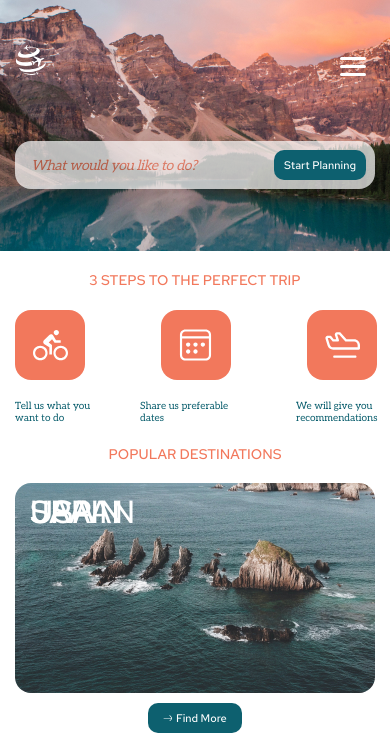
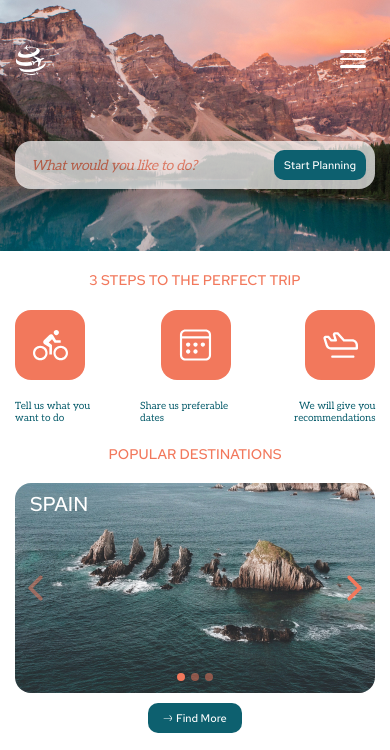
Before and after one commit to Altynay88/Travel, a website: page travel/index.html in a window 390 px wide. Shown: the top 750 px of the page. Drawn offline with Linux system fonts and the light colour scheme; a web font is replaced by a local one.

Commit message:
feat: added slider buttons

```diff
--- a/travel/index.html
+++ b/travel/index.html
@@ -25,7 +25,7 @@
     <header>
         <div class="header">
             <div class="wrapper header__wrapper">
-                <span class="header__mobile-logo"> <img src="../images/logo.svg" alt=""></span>
+                <span class="header__mobile-logo"><object data="images/logo.svg" type="image/svg+xml"></object></span>
                 <a class="header__logo" href="#">Travel Portal</a>
                 <nav class="header__navigation">
                     <ul class="navigation">
@@ -38,8 +38,10 @@
                 <div class="header__button">
                     <button class="button">Login</button>
                 </div>
-                <span class="humburger">
-                    <span class="humburger__line"></span>
+                <span class="burger">
+                    <div class="burger-bar"></div>
+                    <div class="burger-bar"></div>
+                    <div class="burger-bar"></div>
                 </span>
             </div>
         </div>
@@ -70,7 +72,7 @@
                     <div class="steps__icons-inner steps__icons-middle">
                         <span class="steps__icons-square"><object data="images/calendar.svg"
                                 type="image/svg+xml"></object></span>
-                        <p  class="steps__text-mobile steps__text-middle">Share us preferable dates </p>
+                        <p class="steps__text-mobile steps__text-middle">Share us preferable dates </p>
                     </div>
                     <div class="steps__icons-inner  steps__icons-last">
                         <span class="steps__icons-square"><object data="images/plane.svg"
@@ -98,17 +100,24 @@
                     </div>
                 </div>
                 <div class="destinations__slider-mobile">
+                    <img class="destinations__arrow-left" src="images/vector-left.svg" alt="arrow-left">
+                    <img class="destinations__arrow-right" src="images/Vector-right.svg" alt="arrow-right">
                     <div class="destinations__slide-mobile">
-                        <img  class="destinations__img-mobile" src="images/island-mobile.jpg" alt="Spain">
+                        <img class="destinations__img-mobile" src="images/island-mobile.jpg" alt="Spain">
                         <p class="destinations__text-mobile"><span>Spain</span></p>
                     </div>
                     <div class="destinations__slide-mobile">
-                        <img  class="destinations__img-mobile" src="images/japan-mobile.jpg" alt="Japan">
-                        <p class="destinations__text-mobile"><span>Japan</span></p>
+                        <img class="destinations__img-mobile" src="images/japan-mobile.jpg" alt="Japan">
+                        <!-- <p class="destinations__text-mobile"><span>Japan</span></p> -->
                     </div>
                     <div class="destinations__slide-mobile">
-                        <img  class="destinations__img-mobile" src="images/usa-mobile.jpg" alt="USA">
-                        <p class="destinations__text-mobile"><span>USA</span></p>
+                        <img class="destinations__img-mobile" src="images/usa-mobile.jpg" alt="USA">
+                        <!-- <p class="destinations__text-mobile"><span>USA</span></p> -->
+                    </div>
+                    <div class="destinations__dots-mobile">
+                        <button class="dot dot--active"></button>
+                        <button class="dot"></button>
+                        <button class="dot"></button>
                     </div>
                 </div>
                 <div class="destinations__dots">
@@ -130,7 +139,8 @@
                             <img class="stories__img" src="images/thailand.jpg" alt="Thailand">
                             <div class="stories__inner__content">
                                 <h3>10 Photos of Attractive Thailand</h3>
-                                <p class="stories__text">Lorem ipsum dolor sit amet, consectetur adipiscing elit, sed do eiusmod tempor
+                                <p class="stories__text">Lorem ipsum dolor sit amet, consectetur adipiscing elit, sed do
+                                    eiusmod tempor
                                     incididunt
                                     ut labore et dolore magna aliqua. Ut enim ad minim veniam, quis nostrud exercitation
                                     ullamco laboris nisi ut aliquip ex ea commodo consequat. Duis aute irure dolor in
@@ -140,7 +150,11 @@
                                     id
                                     est laborum.Lorem ipsum dolor sit amet, consectetur adipiscing elit...</p>
                                 <p class="stories__mobile-text">
-                                        Lorem ipsum dolor sit amet, consectetur adipiscing elit, sed do eiusmod tempor incididunt ut labore et dolore magna aliqua. Ut enim ad minim veniam, quis nostrud exercitation ullamco laboris nisi ut aliquip ex ea commodo consequat. Duis aute irure dolor in reprehenderit in voluptate velit esse cillum dolore eu fugiat nulla.Lorem ipsum dolor sit a...
+                                    Lorem ipsum dolor sit amet, consectetur adipiscing elit, sed do eiusmod tempor
+                                    incididunt ut labore et dolore magna aliqua. Ut enim ad minim veniam, quis nostrud
+                                    exercitation ullamco laboris nisi ut aliquip ex ea commodo consequat. Duis aute
+                                    irure dolor in reprehenderit in voluptate velit esse cillum dolore eu fugiat
+                                    nulla.Lorem ipsum dolor sit a...
                                 </p>
                                 <a class="stories__link" href="#">Read More</a>
                             </div>
@@ -149,7 +163,8 @@
                             <img class="stories__img" src="images/utah.jpg" alt="Utah">
                             <div class="stories__inner__content">
                                 <h3>Canyonlands National Park, Utah</h3>
-                                <p class="stories__text">Lorem ipsum dolor sit amet, consectetur adipiscing elit, sed do eiusmod tempor
+                                <p class="stories__text">Lorem ipsum dolor sit amet, consectetur adipiscing elit, sed do
+                                    eiusmod tempor
                                     incididunt
                                     ut labore et dolore magna aliqua. Ut enim ad minim veniam, quis nostrud exercitation
                                     ullamco laboris nisi ut aliquip ex ea commodo consequat. Duis aute irure dolor in
@@ -159,7 +174,11 @@
                                     id
                                     est laborum.Lorem ipsum dolor sit amet, consectetur adipiscing elit...</p>
                                 <p class="stories__mobile-text">
-                                        Lorem ipsum dolor sit amet, consectetur adipiscing elit, sed do eiusmod tempor incididunt ut labore et dolore magna aliqua. Ut enim ad minim veniam, quis nostrud exercitation ullamco laboris nisi ut aliquip ex ea commodo consequat. Duis aute irure dolor in reprehenderit in voluptate velit esse cillum dolore eu fugiat nulla.Lorem ipsum dolor sit a...
+                                    Lorem ipsum dolor sit amet, consectetur adipiscing elit, sed do eiusmod tempor
+                                    incididunt ut labore et dolore magna aliqua. Ut enim ad minim veniam, quis nostrud
+                                    exercitation ullamco laboris nisi ut aliquip ex ea commodo consequat. Duis aute
+                                    irure dolor in reprehenderit in voluptate velit esse cillum dolore eu fugiat
+                                    nulla.Lorem ipsum dolor sit a...
                                 </p>
                                 <a class="stories__link" href="#">Read More</a>
                             </div>
@@ -168,7 +187,8 @@
                             <img class="stories__img" src="images/mountains.jpg" alt="Mountains">
                             <div class="stories__inner__content">
                                 <h3>I left my heart in the Mountains!</h3>
-                                <p  class="stories__text">Lorem ipsum dolor sit amet, consectetur adipiscing elit, sed do eiusmod tempor
+                                <p class="stories__text">Lorem ipsum dolor sit amet, consectetur adipiscing elit, sed do
+                                    eiusmod tempor
                                     incididunt
                                     ut labore et dolore magna aliqua. Ut enim ad minim veniam, quis nostrud exercitation
                                     ullamco laboris nisi ut aliquip ex ea commodo consequat. Duis aute irure dolor in
@@ -178,7 +198,11 @@
                                     id
                                     est laborum.Lorem ipsum dolor sit amet, consectetur adipiscing elit...</p>
                                 <p class="stories__mobile-text">
-                                        Lorem ipsum dolor sit amet, consectetur adipiscing elit, sed do eiusmod tempor incididunt ut labore et dolore magna aliqua. Ut enim ad minim veniam, quis nostrud exercitation ullamco laboris nisi ut aliquip ex ea commodo consequat. Duis aute irure dolor in reprehenderit in voluptate velit esse cillum dolore eu fugiat nulla.Lorem ipsum dolor sit a...
+                                    Lorem ipsum dolor sit amet, consectetur adipiscing elit, sed do eiusmod tempor
+                                    incididunt ut labore et dolore magna aliqua. Ut enim ad minim veniam, quis nostrud
+                                    exercitation ullamco laboris nisi ut aliquip ex ea commodo consequat. Duis aute
+                                    irure dolor in reprehenderit in voluptate velit esse cillum dolore eu fugiat
+                                    nulla.Lorem ipsum dolor sit a...
                                 </p>
                                 <a class="stories__link" href="#">Read More</a>
                             </div>
@@ -187,7 +211,8 @@
                             <img class="stories__img" src="images/canyon.jpg" alt="Canyon">
                             <div class="stories__inner__content">
                                 <h3>The Longest journey in my life!</h3>
-                                <p  class="stories__text">Lorem ipsum dolor sit amet, consectetur adipiscing elit, sed do eiusmod tempor
+                                <p class="stories__text">Lorem ipsum dolor sit amet, consectetur adipiscing elit, sed do
+                                    eiusmod tempor
                                     incididunt
                                     ut labore et dolore magna aliqua. Ut enim ad minim veniam, quis nostrud exercitation
                                     ullamco laboris nisi ut aliquip ex ea commodo consequat. Duis aute irure dolor in
@@ -197,7 +222,11 @@
                                     id
                                     est laborum.Lorem ipsum dolor sit amet, consectetur adipiscing elit...</p>
                                 <p class="stories__mobile-text">
-                                        Lorem ipsum dolor sit amet, consectetur adipiscing elit, sed do eiusmod tempor incididunt ut labore et dolore magna aliqua. Ut enim ad minim veniam, quis nostrud exercitation ullamco laboris nisi ut aliquip ex ea commodo consequat. Duis aute irure dolor in reprehenderit in voluptate velit esse cillum dolore eu fugiat nulla.Lorem ipsum dolor sit a...
+                                    Lorem ipsum dolor sit amet, consectetur adipiscing elit, sed do eiusmod tempor
+                                    incididunt ut labore et dolore magna aliqua. Ut enim ad minim veniam, quis nostrud
+                                    exercitation ullamco laboris nisi ut aliquip ex ea commodo consequat. Duis aute
+                                    irure dolor in reprehenderit in voluptate velit esse cillum dolore eu fugiat
+                                    nulla.Lorem ipsum dolor sit a...
                                 </p>
                                 <a class="stories__link" href="#">Read More</a>
                             </div>
--- a/travel/sass/base/_humburger.scss
+++ b/travel/sass/base/_humburger.scss
@@ -1,33 +1,16 @@
-%humburger-line {
-    display: inline-block;
-    position: absolute;
-    background-color: $color-white;
-    border-radius: 5px;
-    width: 100%;
-    height: 2.67px;
-    content: "";
+.burger {
+ display: inline-block;
+    cursor: pointer;
+    z-index: 5;
+    padding-bottom: 7px;
+    margin-right: 9px;
 }
 
-.humburger {
-    display: inline-block;
-    position: relative;
-    width: 26.25px;
-    height: 10.67px;
-
-    &::before {
-        @extend %humburger-line;
-        top: 0;
-        right: 0;
-    }
-
-      &::after {
-        @extend %humburger-line;
-        bottom: 0;
-        right: 0;
-    }
-
-    &__line {
-        @extend %humburger-line;
-        top: 16px;
-    }
+.burger-bar{
+     width: 26px;
+    height: 2.6px;
+   background-color: $color-white;
+   border-radius: 5px;
+    margin: 5px 0;
+    transition: 0.3s;
 }
--- a/travel/sass/components/_destination.scss
+++ b/travel/sass/components/_destination.scss
@@ -52,8 +52,9 @@
         margin: 0 auto;
         display: flex;
         justify-content: space-between;
-          @include media-mobile {
-          display: none;
+
+        @include media-mobile {
+            display: none;
         }
     }
 
@@ -71,17 +72,13 @@
             background-color: $color-main;
             opacity: 1;
         }
-
-         @include media-mobile {
-            width: 8px;
-            height: 8px;
-        }
     }
 
     &__button {
         text-align: center;
         padding-top: 40px;
-          @include media-mobile {
+
+        @include media-mobile {
             padding-top: 10px;
         }
     }
@@ -115,6 +112,47 @@
         text-transform: uppercase;
         @extend %font-additional;
         color: $color-white;
-        @include font(32px, 500, normal, 42px);
+        @include font(20px, 500, normal, 26.5px);
+    }
+
+    &__arrow-left {
+        position: absolute;
+        z-index: 5;
+        top: 90px;
+        left: 7px;
+    }
+
+    &__arrow-right {
+        position: absolute;
+        z-index: 5;
+        top: 92px;
+        left: 332px;
+    }
+
+    &__dots-mobile {
+        position: absolute;
+        z-index: 5;
+        top: 190px;
+        left: 162px;
+        width: 36px;
+        display: flex;
+        justify-content: space-between;
+    }
+
+    .dot {
+        border: none;
+        background-color: $color-main;
+        opacity: 0.5;
+        width: 8px;
+        height: 8px;
+        padding: 0;
+        border-radius: 50%;
+        cursor: pointer;
+        @extend %transition;
+
+        &--active {
+            background-color: $color-main;
+            opacity: 1;
+        }
     }
 }
--- a/travel/sass/components/_header.scss
+++ b/travel/sass/components/_header.scss
@@ -87,7 +87,7 @@ header {
     }
 }
 
-.humburger {
+.burger {
     display: none;
 
     @include media-mobile {
--- a/travel/sass/components/_steps.scss
+++ b/travel/sass/components/_steps.scss
@@ -46,6 +46,7 @@
         &-last {
             @include media-mobile {
                 align-items: flex-end;
+                text-align: right;
             }
         }
     }
@@ -92,7 +93,7 @@
 
     &__text-last {
         @include media-mobile {
-            margin-left: 45px;
+            margin-left: 43px;
         }
     }
 }
--- a/travel/sass/components/_stories.scss
+++ b/travel/sass/components/_stories.scss
@@ -60,6 +60,7 @@
         @include font(20px, 700, normal, 24px);
           @include media-mobile {
           @include font(9px, 700, normal, 11px);
+          margin-top: -20px;
         }
     }
 
```
Also changed, not shown: travel/sass/style.css, 1 other file. Lines whose indentation alone changed are shown as unchanged.
